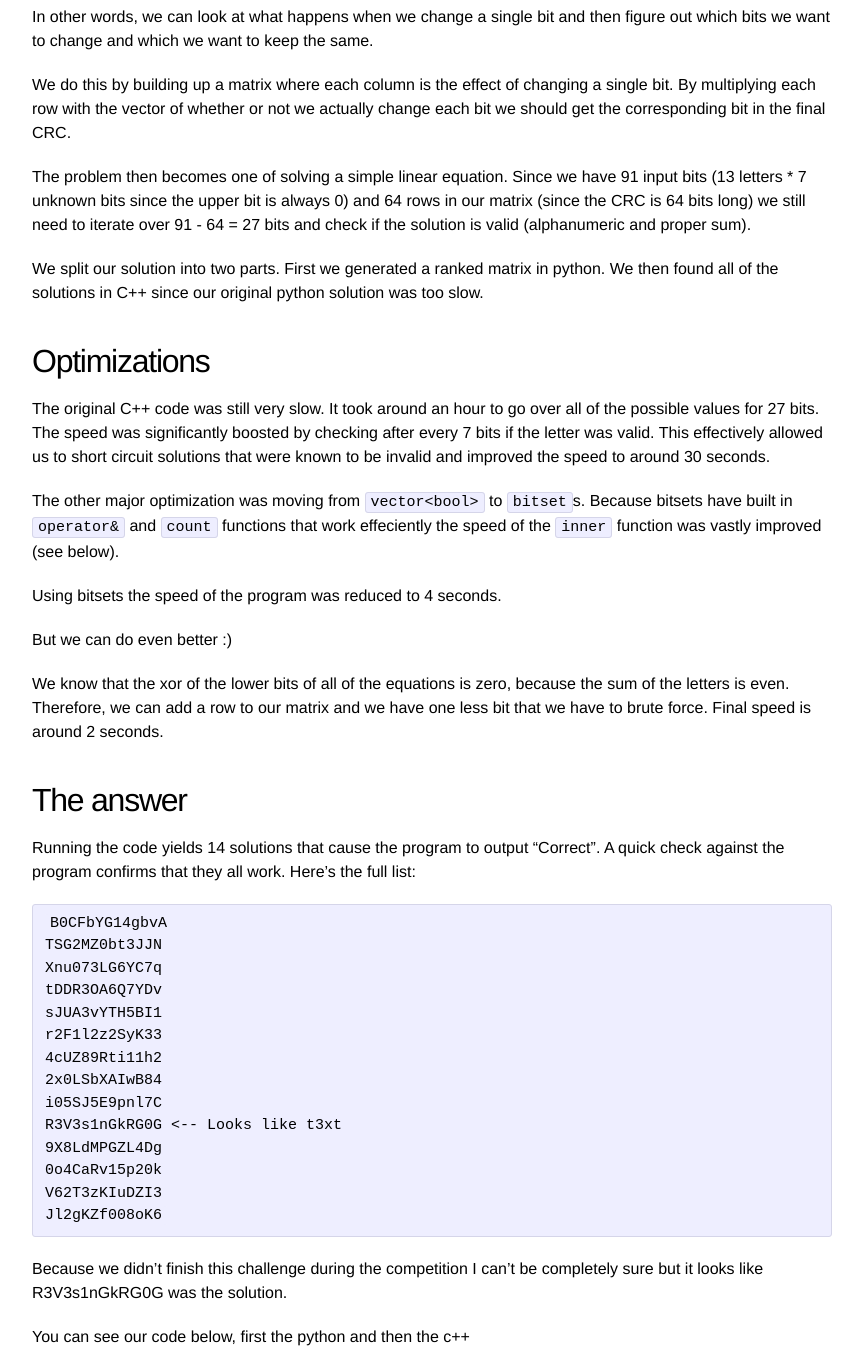
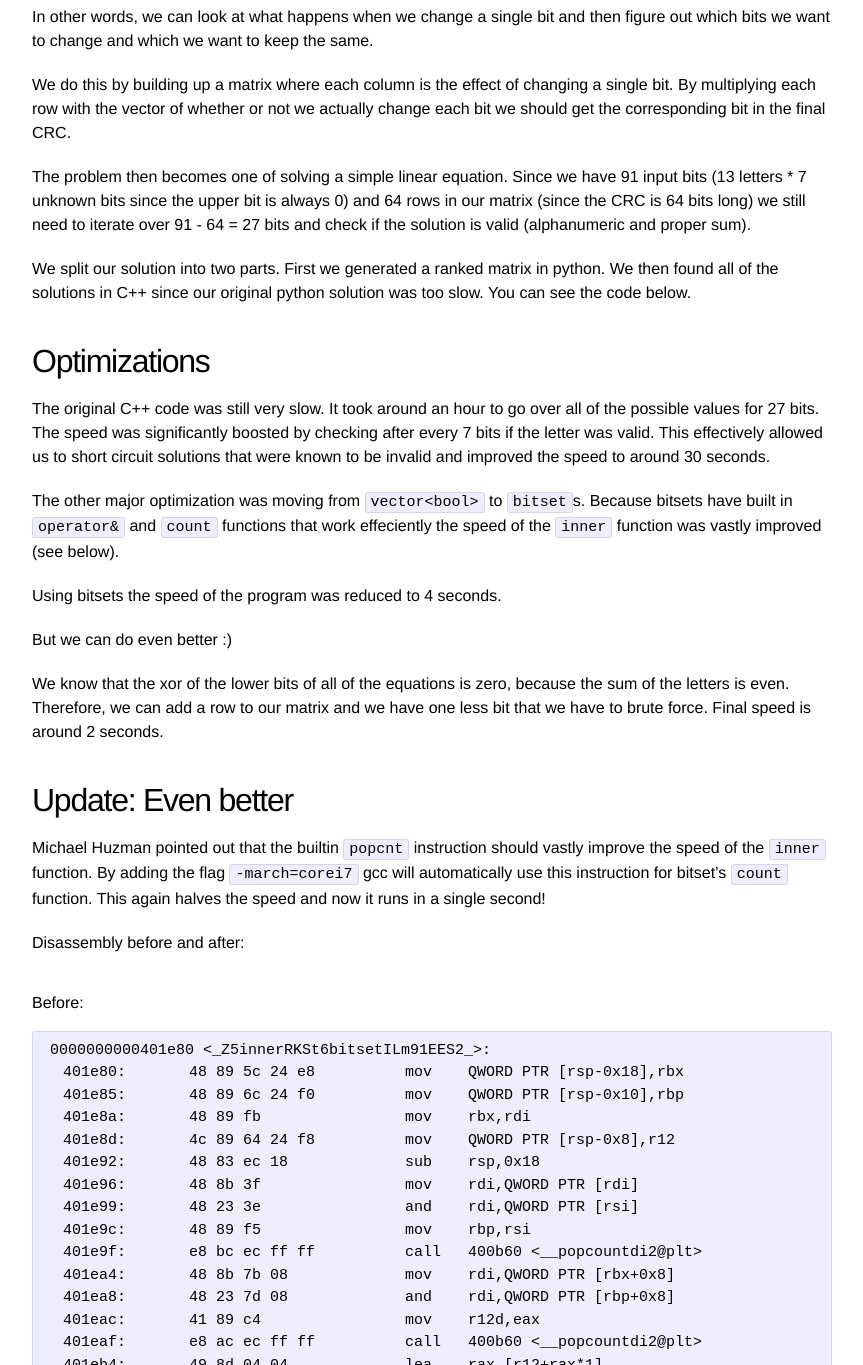
Before and after one commit to 0xAWES0ME/0xAWES0ME.github.io, a Jekyll site: the page built from _posts/2014-06-13-rarara.md, in a window 1280 px wide and 1400 px high, scrolled down 3956 px, cut to the strip 0-1365 px from the top of the window. Shown: the whole strip, without its empty margins (208-1071 px from the left). Built offline with Jekyll 4.4.1, drawn with Linux system fonts in a browser that asks for light colours; some of the changed text lies outside the part shown.

Commit message:
Add Huzman's optimizations

```diff
--- a/_posts/2014-06-13-rarara.md
+++ b/_posts/2014-06-13-rarara.md
@@ -73,7 +73,7 @@ We do this by building up a matrix where each column is the effect of changing a
 
 The problem then becomes one of solving a simple linear equation. Since we have 91 input bits (13 letters * 7 unknown bits since the upper bit is always 0) and 64 rows in our matrix (since the CRC is 64 bits long) we still need to iterate over 91 - 64 = 27 bits and check if the solution is valid (alphanumeric and proper sum).
 
-We split our solution into two parts. First we generated a ranked matrix in python. We then found all of the solutions in C++ since our original python solution was too slow.
+We split our solution into two parts. First we generated a ranked matrix in python. We then found all of the solutions in C++ since our original python solution was too slow. You can see the code below.
 
 ## Optimizations
 The original C++ code was still very slow. It took around an hour to go over all of the possible values for 27 bits.
@@ -86,6 +86,48 @@ Using bitsets the speed of the program was reduced to 4 seconds.
 But we can do even better :)
 
 We know that the xor of the lower bits of all of the equations is zero, because the sum of the letters is even. Therefore, we can add a row to our matrix and we have one less bit that we have to brute force. Final speed is around 2 seconds.
+
+## Update: Even better
+Michael Huzman pointed out that the builtin `popcnt` instruction should vastly improve the speed of the `inner` function. By adding the flag `-march=corei7` gcc will automatically use this instruction for bitset's `count` function. This again halves the speed and now it runs in a single second!
+
+Disassembly before and after:
+
+# Before:
+    0000000000401e80 <_Z5innerRKSt6bitsetILm91EES2_>:
+      401e80:       48 89 5c 24 e8          mov    QWORD PTR [rsp-0x18],rbx
+      401e85:       48 89 6c 24 f0          mov    QWORD PTR [rsp-0x10],rbp
+      401e8a:       48 89 fb                mov    rbx,rdi
+      401e8d:       4c 89 64 24 f8          mov    QWORD PTR [rsp-0x8],r12
+      401e92:       48 83 ec 18             sub    rsp,0x18
+      401e96:       48 8b 3f                mov    rdi,QWORD PTR [rdi]
+      401e99:       48 23 3e                and    rdi,QWORD PTR [rsi]
+      401e9c:       48 89 f5                mov    rbp,rsi
+      401e9f:       e8 bc ec ff ff          call   400b60 <__popcountdi2@plt>
+      401ea4:       48 8b 7b 08             mov    rdi,QWORD PTR [rbx+0x8]
+      401ea8:       48 23 7d 08             and    rdi,QWORD PTR [rbp+0x8]
+      401eac:       41 89 c4                mov    r12d,eax
+      401eaf:       e8 ac ec ff ff          call   400b60 <__popcountdi2@plt>
+      401eb4:       49 8d 04 04             lea    rax,[r12+rax*1]
+      401eb8:       48 8b 1c 24             mov    rbx,QWORD PTR [rsp]
+      401ebc:       48 8b 6c 24 08          mov    rbp,QWORD PTR [rsp+0x8]
+      401ec1:       4c 8b 64 24 10          mov    r12,QWORD PTR [rsp+0x10]
+      401ec6:       48 83 c4 18             add    rsp,0x18
+      401eca:       83 e0 01                and    eax,0x1
+      401ecd:       c3                      ret
+      401ece:       66 90                   xchg   ax,ax
+
+# After:
+    0000000000401df0 <_Z5innerRKSt6bitsetILm91EES2_>:
+      401df0:       48 8b 17                mov    rdx,QWORD PTR [rdi]
+      401df3:       48 8b 47 08             mov    rax,QWORD PTR [rdi+0x8]
+      401df7:       48 23 16                and    rdx,QWORD PTR [rsi]
+      401dfa:       48 23 46 08             and    rax,QWORD PTR [rsi+0x8]
+      401dfe:       f3 48 0f b8 d2          popcnt rdx,rdx
+      401e03:       f3 48 0f b8 c0          popcnt rax,rax
+      401e08:       48 01 d0                add    rax,rdx
+      401e0b:       83 e0 01                and    eax,0x1
+      401e0e:       c3                      ret
+      401e0f:       90                      nop
 
 ## The answer
 Running the code yields 14 solutions that cause the program to output "Correct". A quick check against the program confirms that they all work. Here's the full list:
```
